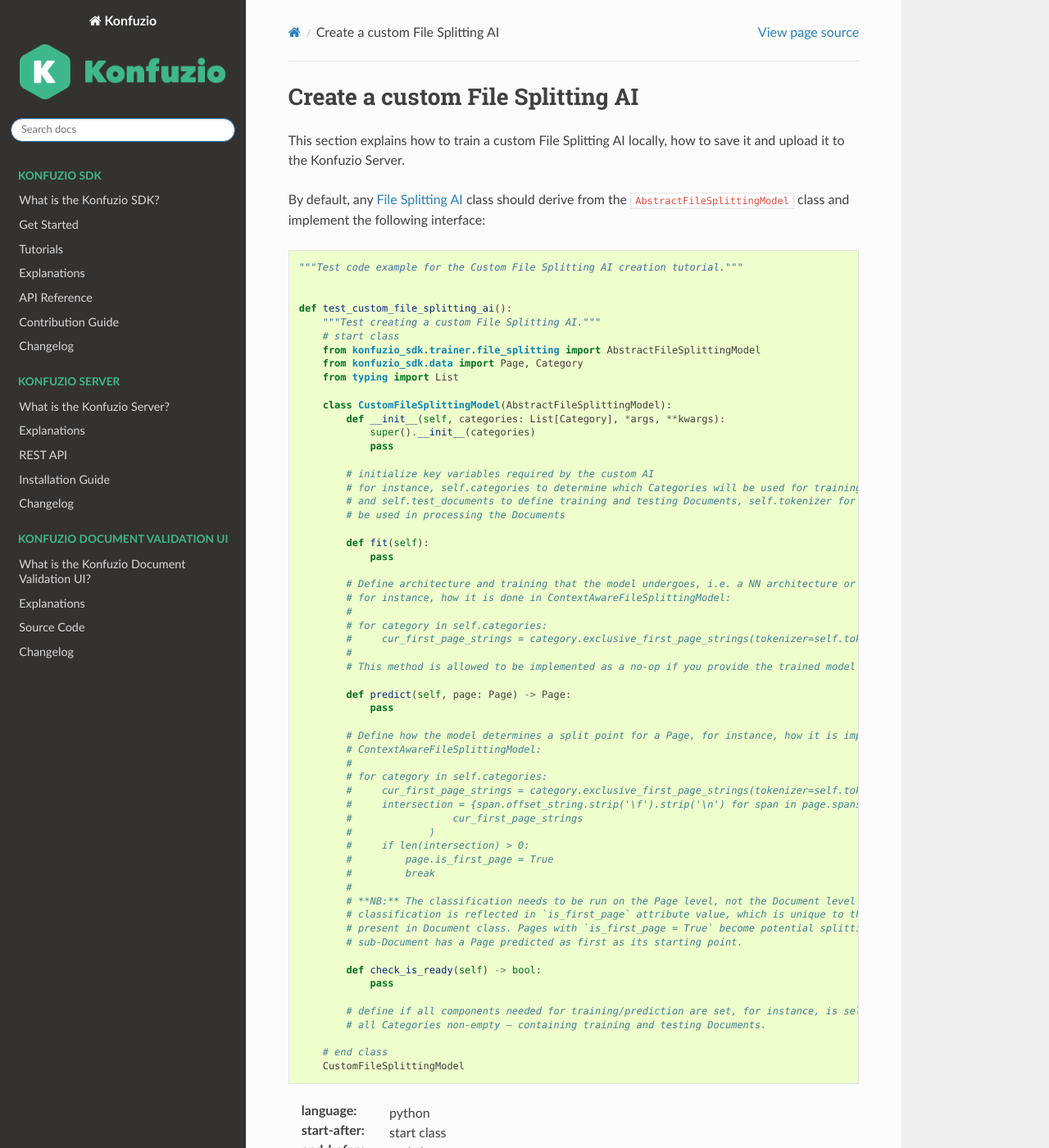
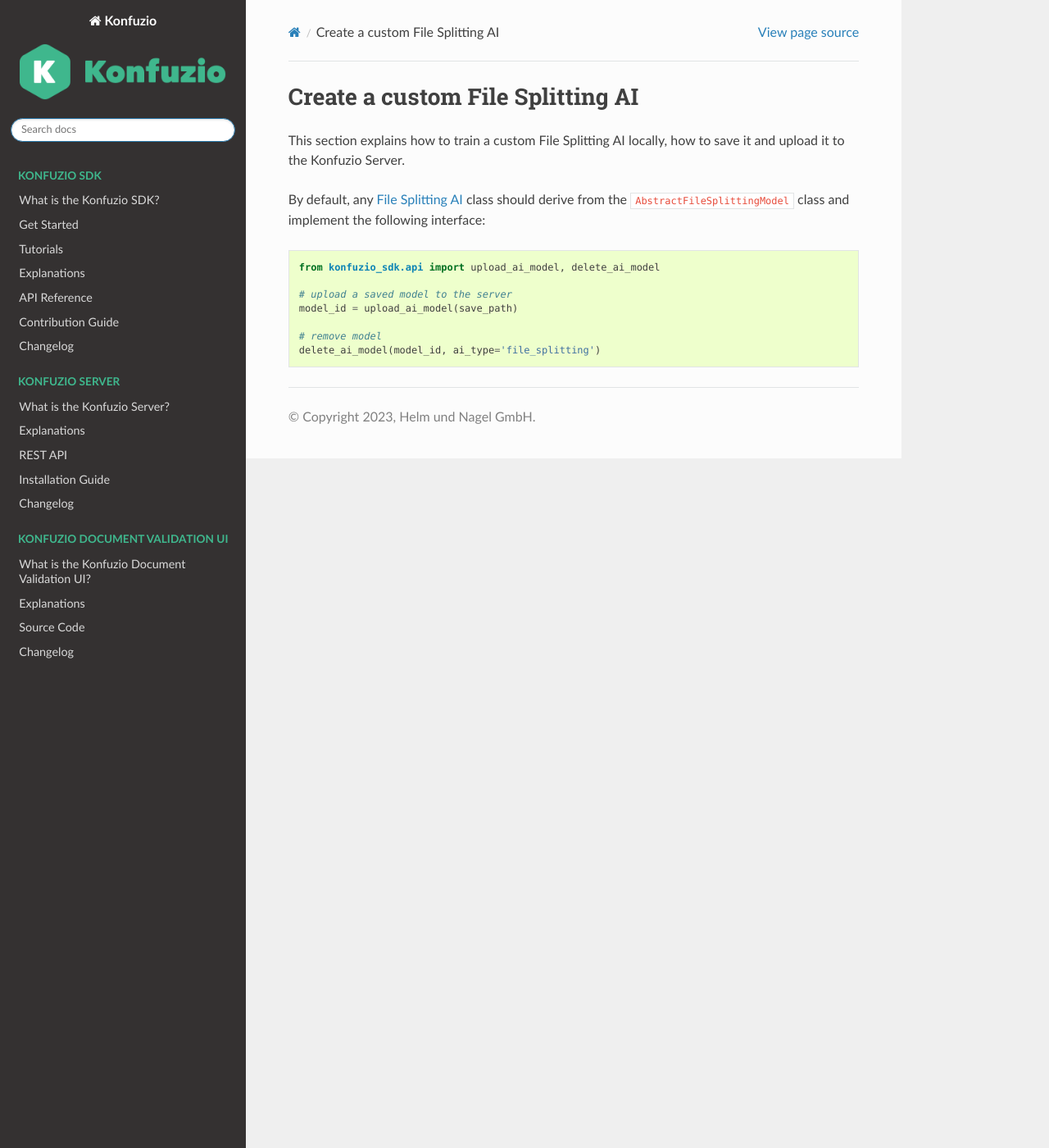
Before and after one commit to konfuzio-ai/konfuzio-sdk, a Sphinx documentation site: the page built from docs/sdk/examples/custom-file-splitting-class/index.md, in a window 1280 px wide and 1400 px high. Shown: the whole window at 82% size. Built offline with Sphinx 7.4.7 and the Read the Docs theme 2.0.0, drawn with Linux system fonts in a browser that asks for light colours; pages that are not in the unit, such as notebooks, are missing from menus; a script that is not in the unit is left out; some of the changed text lies outside the part shown.

Commit message:
temporarily made upload_ai_model and delete_ai_model untestable

````diff
--- a/docs/sdk/boilerplates/test_custom_categorization_ai.py
+++ b/docs/sdk/boilerplates/test_custom_categorization_ai.py
@@ -128,12 +128,12 @@
     assert 63 in ai_quality.category_ids
     assert isinstance(categorization_pipeline_loaded, CategorizationAI)
     # start upload
-    from konfuzio_sdk.api import upload_ai_model, delete_ai_model
-
-    # upload a saved model to the server
-    model_id = upload_ai_model(pickle_model_path)
-
-    # remove model
-    delete_ai_model(model_id, ai_type='categorization')
+    # from konfuzio_sdk.api import upload_ai_model, delete_ai_model
+    #
+    # # upload a saved model to the server
+    # model_id = upload_ai_model(pickle_model_path)
+    #
+    # # remove model
+    # delete_ai_model(model_id, ai_type='categorization')
     # end upload
     os.remove(pickle_model_path)
--- a/docs/sdk/boilerplates/test_custom_extraction_ai.py
+++ b/docs/sdk/boilerplates/test_custom_extraction_ai.py
@@ -141,12 +141,12 @@
     assert isinstance(extraction_pipeline_loaded, RFExtractionAI)
 
     # start upload
-    from konfuzio_sdk.api import upload_ai_model, delete_ai_model
-
-    # upload a saved model to the server
-    model_id = upload_ai_model(pickle_model_path)
-
-    # remove model
-    delete_ai_model(model_id, ai_type='extraction')
+    # from konfuzio_sdk.api import upload_ai_model, delete_ai_model
+    #
+    # # upload a saved model to the server
+    # model_id = upload_ai_model(pickle_model_path)
+    #
+    # # remove model
+    # delete_ai_model(model_id, ai_type='extraction')
     # end upload
     os.remove(pickle_model_path)
--- a/docs/sdk/boilerplates/test_file_splitting_example.py
+++ b/docs/sdk/boilerplates/test_file_splitting_example.py
@@ -78,12 +78,12 @@
             print('Page {} is predicted as the non-first.'.format(page.number))
     # end file splitting
     # start upload
-    from konfuzio_sdk.api import upload_ai_model, delete_ai_model
-
-    # upload a saved model to the server
-    model_id = upload_ai_model(save_path)
-
-    # remove model
-    delete_ai_model(model_id, ai_type='file_splitting')
+    # from konfuzio_sdk.api import upload_ai_model, delete_ai_model
+    #
+    # # upload a saved model to the server
+    # model_id = upload_ai_model(save_path)
+    #
+    # # remove model
+    # delete_ai_model(model_id, ai_type='file_splitting')
     # end upload
     os.remove(save_path)
--- a/docs/sdk/examples/custom-file-splitting-class/index.md
+++ b/docs/sdk/examples/custom-file-splitting-class/index.md
@@ -6,8 +6,12 @@
 By default, any [File Splitting AI](sourcecode.html#file-splitting-ai) class should derive from the
 `AbstractFileSplittingModel` class and implement the following interface:
 
-.. literalinclude:: /sdk/boilerplates/test_custom_file_splitting_ai.py
-   :language: python
-   :start-after: start class
-   :end-before: end class
-   :dedent: 4
+```python
+from konfuzio_sdk.api import upload_ai_model, delete_ai_model
+
+# upload a saved model to the server
+model_id = upload_ai_model(save_path)
+
+# remove model
+delete_ai_model(model_id, ai_type='file_splitting')
+```
````
Also changed, not shown: docs/sdk/examples/document_categorization/index.md (+9 -5 lines), docs/sdk/examples/information_extraction/index.md (+9 -5 lines), 1 other file.
